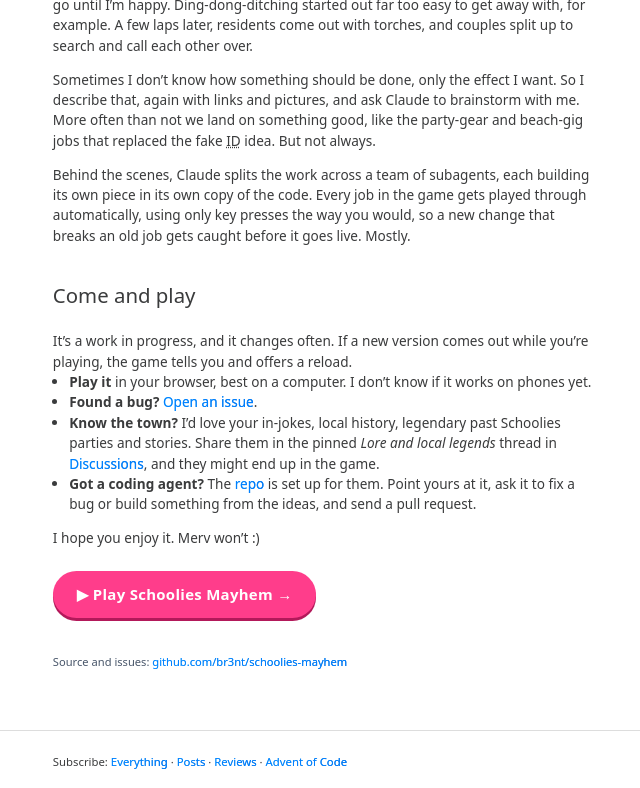
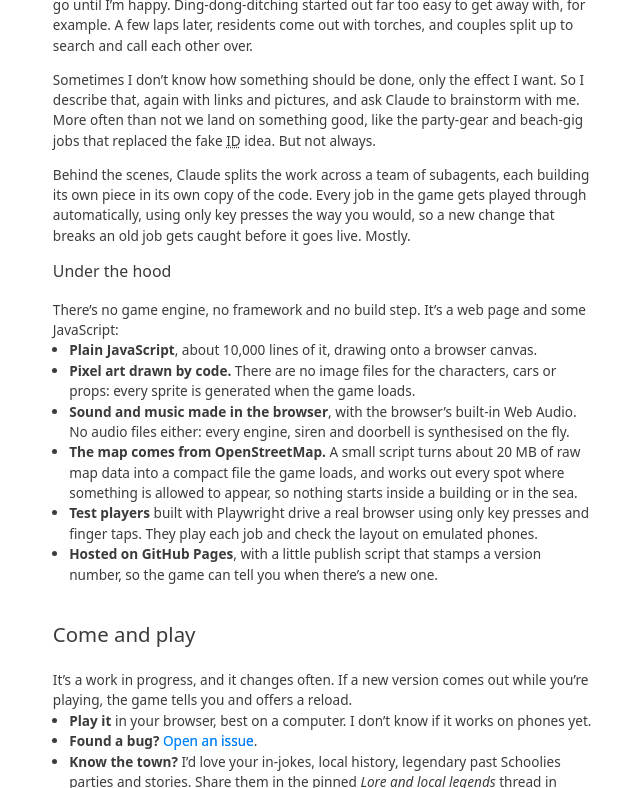
Before and after one commit to br3nt/br3nt.github.io, a Jekyll site: the page built from _posts/2026-11-22-schoolies-mayhem.md, in a window 1280 px wide and 900 px high, scrolled down 6055 px, cut to the strip 0-788 px from the top of the window. Shown: the whole strip, without its empty margins (315-955 px from the left). Built offline with Jekyll 4.4.1, drawn with Linux system fonts in a browser that asks for light colours.

Commit message:
Schoolies Mayhem post: an 'Under the hood' section (how the game is built)
Co-Authored-By: Claude Opus 5.5 <noreply@anthropic.com>

```diff
--- a/_posts/2026-11-22-schoolies-mayhem.md
+++ b/_posts/2026-11-22-schoolies-mayhem.md
@@ -173,6 +173,17 @@ Sometimes I don't know how something should be done, only the effect I want. So
 
 Behind the scenes, Claude splits the work across a team of subagents, each building its own piece in its own copy of the code. Every job in the game gets played through automatically, using only key presses the way you would, so a new change that breaks an old job gets caught before it goes live. Mostly.
 
+### Under the hood
+
+There's no game engine, no framework and no build step. It's a web page and some JavaScript:
+
+- **Plain JavaScript**, about 10,000 lines of it, drawing onto a browser canvas.
+- **Pixel art drawn by code.** There are no image files for the characters, cars or props: every sprite is generated when the game loads.
+- **Sound and music made in the browser**, with the browser's built-in Web Audio. No audio files either: every engine, siren and doorbell is synthesised on the fly.
+- **The map comes from OpenStreetMap.** A small script turns about 20 MB of raw map data into a compact file the game loads, and works out every spot where something is allowed to appear, so nothing starts inside a building or in the sea.
+- **Test players** built with Playwright drive a real browser using only key presses and finger taps. They play each job and check the layout on emulated phones.
+- **Hosted on GitHub Pages**, with a little publish script that stamps a version number, so the game can tell you when there's a new one.
+
 ## Come and play
 
 It's a work in progress, and it changes often. If a new version comes out while you're playing, the game tells you and offers a reload.
```
